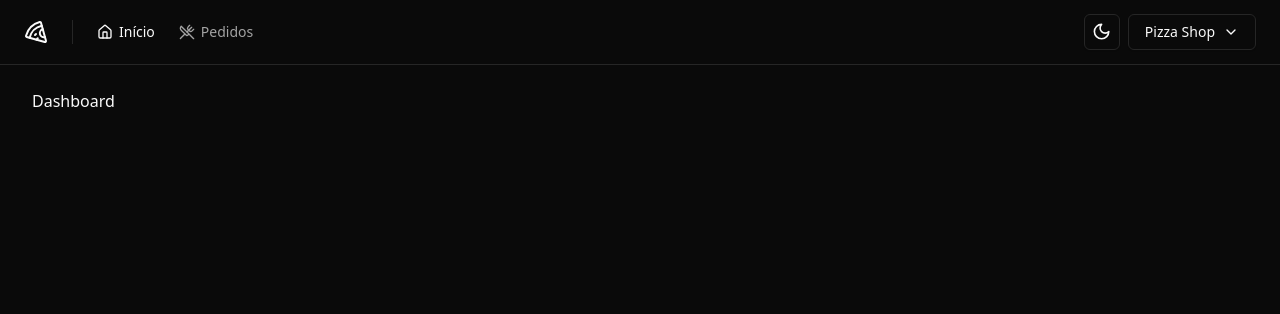
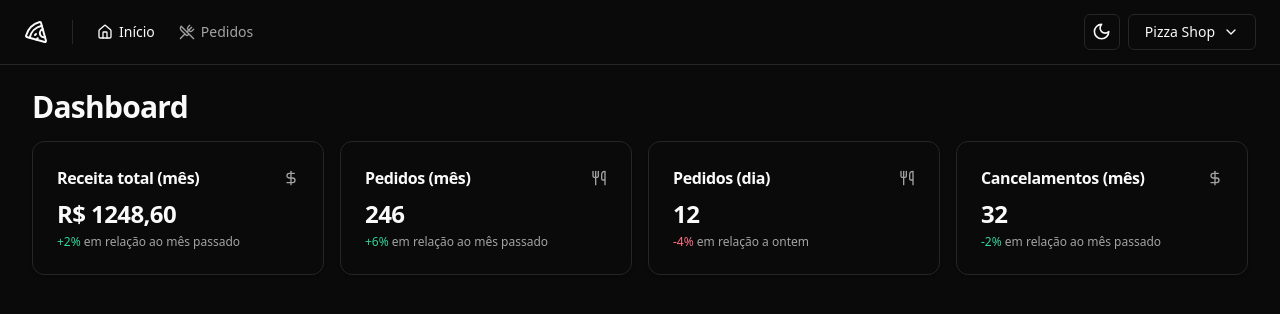
Before and after one commit to ericoBandeira/pizza-shop, a React (Vite) app: page / in a window 1280 px wide. Shown: the top 314 px of the page. Built offline with nearby package versions, Linux system fonts and the light colour scheme.

Commit message:
Start Dashboard page

```diff
--- /dev/null
+++ b/src/components/ui/card.tsx
@@ -0,0 +1,76 @@
+import * as React from "react"
+
+import { cn } from "@/lib/utils"
+
+const Card = React.forwardRef<
+  HTMLDivElement,
+  React.HTMLAttributes<HTMLDivElement>
+>(({ className, ...props }, ref) => (
+  <div
+    ref={ref}
+    className={cn(
+      "rounded-xl border bg-card text-card-foreground shadow",
+      className
+    )}
+    {...props}
+  />
+))
+Card.displayName = "Card"
+
+const CardHeader = React.forwardRef<
+  HTMLDivElement,
+  React.HTMLAttributes<HTMLDivElement>
+>(({ className, ...props }, ref) => (
+  <div
+    ref={ref}
+    className={cn("flex flex-col space-y-1.5 p-6", className)}
+    {...props}
+  />
+))
+CardHeader.displayName = "CardHeader"
+
+const CardTitle = React.forwardRef<
+  HTMLParagraphElement,
+  React.HTMLAttributes<HTMLHeadingElement>
+>(({ className, ...props }, ref) => (
+  <h3
+    ref={ref}
+    className={cn("font-semibold leading-none tracking-tight", className)}
+    {...props}
+  />
+))
+CardTitle.displayName = "CardTitle"
+
+const CardDescription = React.forwardRef<
+  HTMLParagraphElement,
+  React.HTMLAttributes<HTMLParagraphElement>
+>(({ className, ...props }, ref) => (
+  <p
+    ref={ref}
+    className={cn("text-sm text-muted-foreground", className)}
+    {...props}
+  />
+))
+CardDescription.displayName = "CardDescription"
+
+const CardContent = React.forwardRef<
+  HTMLDivElement,
+  React.HTMLAttributes<HTMLDivElement>
+>(({ className, ...props }, ref) => (
+  <div ref={ref} className={cn("p-6 pt-0", className)} {...props} />
+))
+CardContent.displayName = "CardContent"
+
+const CardFooter = React.forwardRef<
+  HTMLDivElement,
+  React.HTMLAttributes<HTMLDivElement>
+>(({ className, ...props }, ref) => (
+  <div
+    ref={ref}
+    className={cn("flex items-center p-6 pt-0", className)}
+    {...props}
+  />
+))
+CardFooter.displayName = "CardFooter"
+
+export { Card, CardHeader, CardFooter, CardTitle, CardDescription, CardContent }
--- /dev/null
+++ b/src/pages/app/dashboard/dashboard.tsx
@@ -0,0 +1,24 @@
+import { Helmet } from "react-helmet-async";
+
+import { DayOrdersAmountCard } from "./day-orders-amount-card";
+import { MonthCanceledOrdersAmountCard } from "./month-canceled-orders-amount-card";
+import { MonthOrdersAmountCard } from "./month-orders-amount-card";
+import { MonthRevenueCard } from "./month-revenue-card";
+
+export function Dashboard() {
+  return (
+    <>
+      <Helmet title="Dashboard" />
+      <div className="flex flex-col gap-4">
+        <h1 className="text-3xl font-bold tracking-tight">Dashboard</h1>
+
+        <div className="grid grid-cols-4 gap-4">
+          <MonthRevenueCard />
+          <MonthOrdersAmountCard />
+          <DayOrdersAmountCard />
+          <MonthCanceledOrdersAmountCard />
+        </div>
+      </div>
+    </>
+  );
+}
--- /dev/null
+++ b/src/pages/app/dashboard/day-orders-amount-card.tsx
@@ -0,0 +1,21 @@
+import { Utensils } from "lucide-react";
+
+import { Card, CardContent, CardHeader, CardTitle } from "@/components/ui/card";
+
+export function DayOrdersAmountCard() {
+  return (
+    <Card>
+      <CardHeader className="flex-row items-center justify-between space-y-0 pb-2">
+        <CardTitle className="text-base font-semibold">Pedidos (dia)</CardTitle>
+        <Utensils className="h-4 w-4 text-muted-foreground" />
+      </CardHeader>
+      <CardContent className="space-y-1">
+        <span className="text-2xl font-bold tracking-tight">12</span>
+        <p className="text-xs text-muted-foreground">
+          <span className="text-rose-500 dark:text-rose-400">-4%</span> em
+          relação a ontem
+        </p>
+      </CardContent>
+    </Card>
+  );
+}
--- /dev/null
+++ b/src/pages/app/dashboard/month-canceled-orders-amount-card.tsx
@@ -0,0 +1,23 @@
+import { DollarSign } from "lucide-react";
+
+import { Card, CardContent, CardHeader, CardTitle } from "@/components/ui/card";
+
+export function MonthCanceledOrdersAmountCard() {
+  return (
+    <Card>
+      <CardHeader className="flex-row items-center justify-between space-y-0 pb-2">
+        <CardTitle className="text-base font-semibold">
+          Cancelamentos (mês)
+        </CardTitle>
+        <DollarSign className="h-4 w-4 text-muted-foreground" />
+      </CardHeader>
+      <CardContent className="space-y-1">
+        <span className="text-2xl font-bold tracking-tight">32</span>
+        <p className="text-xs text-muted-foreground">
+          <span className="text-emerald-500 dark:text-emerald-400">-2%</span> em
+          relação ao mês passado
+        </p>
+      </CardContent>
+    </Card>
+  );
+}
--- /dev/null
+++ b/src/pages/app/dashboard/month-orders-amount-card.tsx
@@ -0,0 +1,21 @@
+import { Utensils } from "lucide-react";
+
+import { Card, CardContent, CardHeader, CardTitle } from "@/components/ui/card";
+
+export function MonthOrdersAmountCard() {
+  return (
+    <Card>
+      <CardHeader className="flex-row items-center justify-between space-y-0 pb-2">
+        <CardTitle className="text-base font-semibold">Pedidos (mês)</CardTitle>
+        <Utensils className="h-4 w-4 text-muted-foreground" />
+      </CardHeader>
+      <CardContent className="space-y-1">
+        <span className="text-2xl font-bold tracking-tight">246</span>
+        <p className="text-xs text-muted-foreground">
+          <span className="text-emerald-500 dark:text-emerald-400">+6%</span> em
+          relação ao mês passado
+        </p>
+      </CardContent>
+    </Card>
+  );
+}
--- /dev/null
+++ b/src/pages/app/dashboard/month-revenue-card.tsx
@@ -0,0 +1,23 @@
+import { DollarSign } from "lucide-react";
+
+import { Card, CardContent, CardHeader, CardTitle } from "@/components/ui/card";
+
+export function MonthRevenueCard() {
+  return (
+    <Card>
+      <CardHeader className="flex-row items-center justify-between space-y-0 pb-2">
+        <CardTitle className="text-base font-semibold">
+          Receita total (mês)
+        </CardTitle>
+        <DollarSign className="h-4 w-4 text-muted-foreground" />
+      </CardHeader>
+      <CardContent className="space-y-1">
+        <span className="text-2xl font-bold tracking-tight">R$ 1248,60</span>
+        <p className="text-xs text-muted-foreground">
+          <span className="text-emerald-500 dark:text-emerald-400">+2%</span> em
+          relação ao mês passado
+        </p>
+      </CardContent>
+    </Card>
+  );
+}
--- a/src/routes.tsx
+++ b/src/routes.tsx
@@ -1,6 +1,6 @@
 import { createBrowserRouter } from "react-router-dom";
 
-import { Dashboard } from "./pages/app/dashboard";
+import { Dashboard } from "./pages/app/dashboard/dashboard";
 import { SignIn } from "./pages/auth/sign-in";
 import { AppLayout } from "./pages/_layouts/app";
 import { AuthLayout } from "./pages/_layouts/auth";
```
